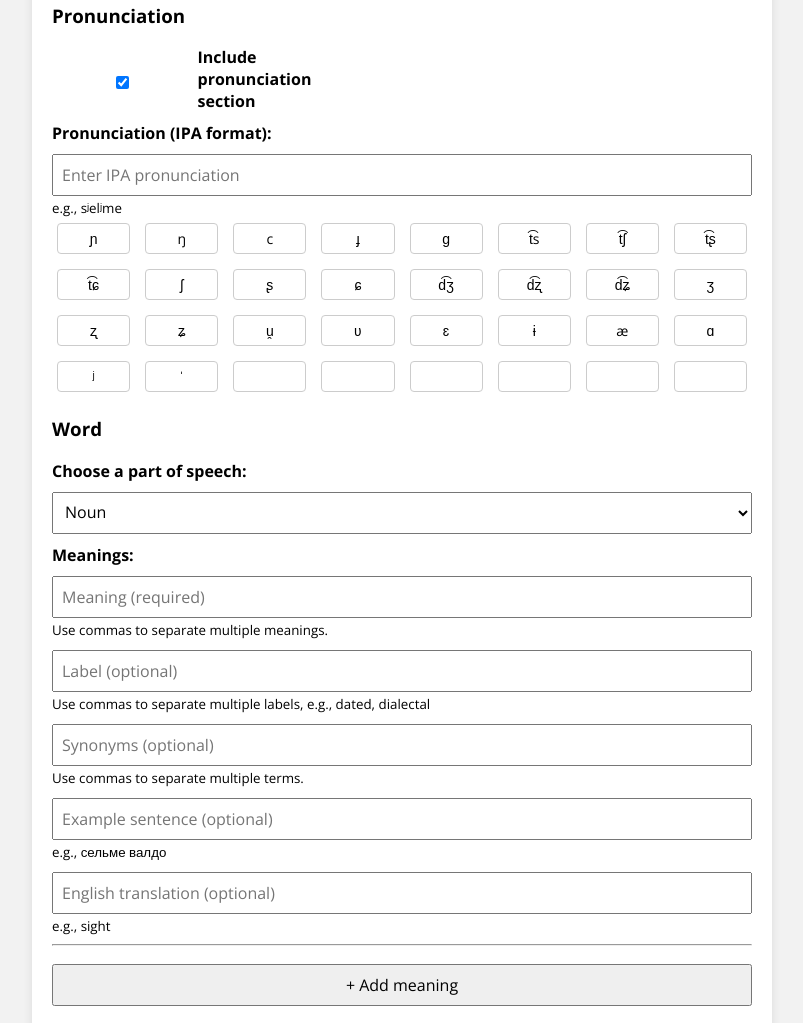
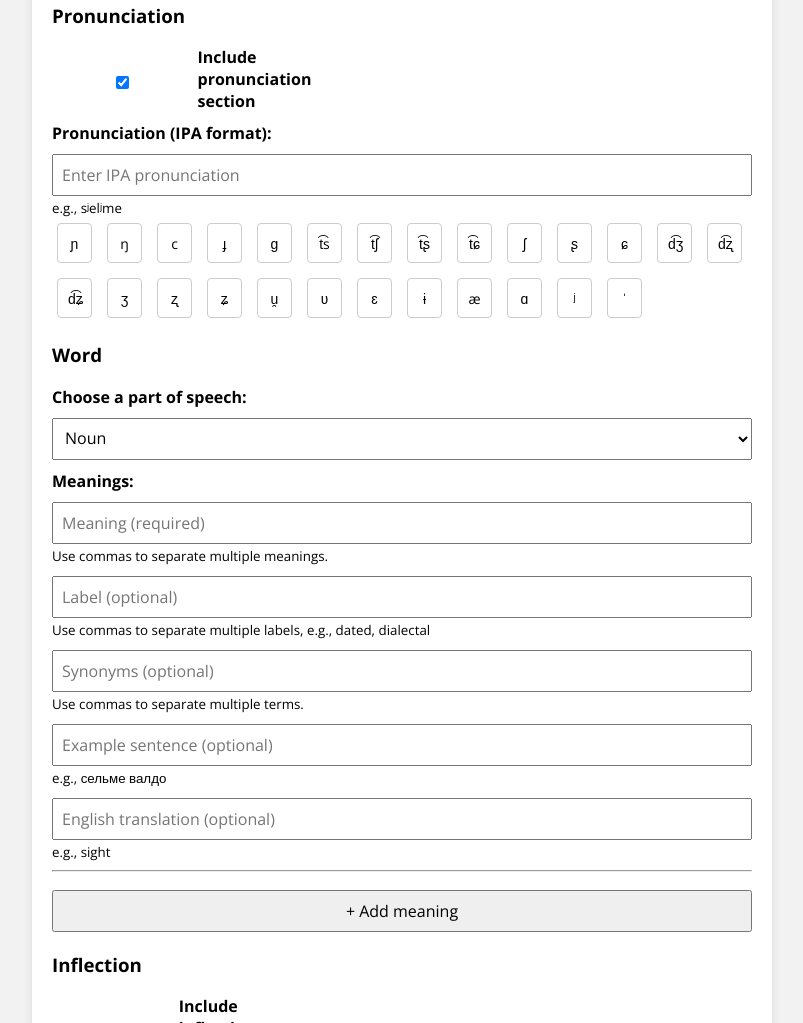
Before and after one commit to aleksanterinazarenko/wiktionary-article-generator, a plain HTML site: page index.html in a window 1280 px wide. Shown: the part 1389-2412 px from the top of the page, without its empty margins (238-1041 px from the left). Drawn offline with nearby package versions, Linux system fonts and the light colour scheme.

Commit message:
Update index.html

```diff
--- a/index.html
+++ b/index.html
@@ -114,6 +114,8 @@
 }
 
 .ipa-symbol-btn {
+  max-width: 5%;
+  height: 40px;
   padding: 5px 10px;
   margin: 5px;
   border: 1px solid #ccc;
@@ -121,7 +123,6 @@
   cursor: pointer;
   border-radius: 4px;
   font-size: 14px;
-  flex: 1 0 10%;
   box-sizing: border-box;
   text-align: center;
 }
@@ -302,12 +303,6 @@
     <button type="button" class="ipa-symbol-btn">ɑ</button>
     <button type="button" class="ipa-symbol-btn">ʲ</button>
     <button type="button" class="ipa-symbol-btn">ˈ</button>
-    <button type="button" class="ipa-symbol-btn"></button>
-    <button type="button" class="ipa-symbol-btn"></button>
-    <button type="button" class="ipa-symbol-btn"></button>
-    <button type="button" class="ipa-symbol-btn"></button>
-    <button type="button" class="ipa-symbol-btn"></button>
-    <button type="button" class="ipa-symbol-btn"></button>
     </div>
   </div>
 </div>
```
